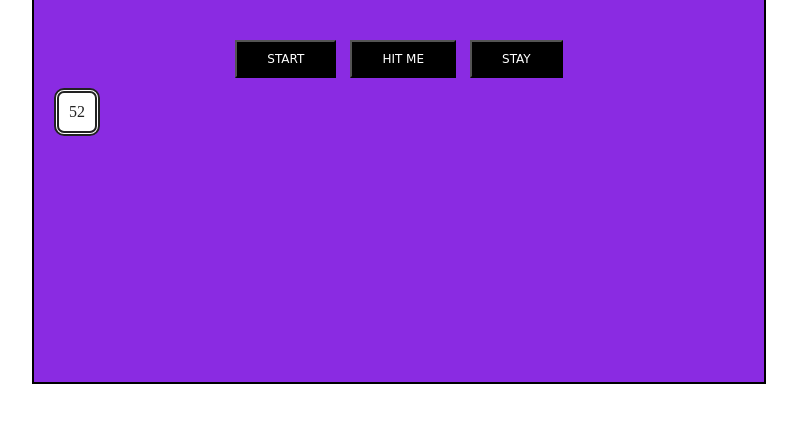
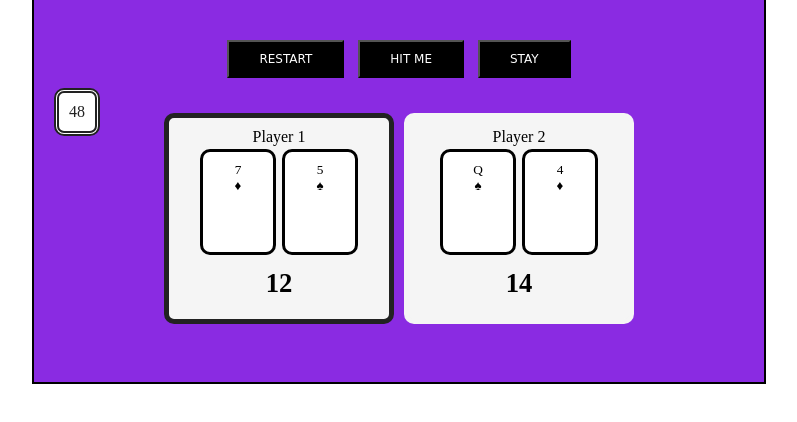
Before and after one commit to Parvejkhanpj/blackJack_cardGame, a plain HTML site: page index.html in a window 1280 px wide. Both pictures are taken after a click on the button "start". Shown: the part 58-480 px from the top of the page, without its empty margins (241-1038 px from the left). Drawn offline with Linux system fonts and the light colour scheme.

Commit message:
update css

```diff
--- a/index.js
+++ b/index.js
@@ -0,0 +1,272 @@
+var suits = ["Spades", "Hearts", "Diamonds", "Clubs"];
+var values = ["2", "3", "4", "5", "6", "7", "8", "9", "10", "J", "Q", "K", "A"];
+var deck = new Array();
+var players = new Array();
+var currentPlayer = 0;
+
+// create Totel deck
+function createDeck() {
+    deck = new Array();
+    for (var i = 0; i < values.length; i++) {
+        for (var x = 0; x < suits.length; x++) {
+            var weight = parseInt(values[i]);
+            if (values[i] == "J" || values[i] == "Q" || values[i] == "K")
+                weight = 10;
+            if (values[i] == "A")
+                weight = 11;
+            var card = {
+                Value: values[i],
+                Suit: suits[x],
+                Weight: weight
+            };
+            deck.push(card);
+        }
+    }
+}
+
+// create Playears
+function createPlayers(num) {
+    players = new Array();
+    for (var i = 1; i <= num; i++) {
+        var hand = new Array();
+        var player = {
+            Name: 'Player ' + i,
+            ID: i,
+            Points: 0,
+            Hand: hand
+        };
+        players.push(player);
+    }
+}
+
+// Create Create plyears UI
+function createPlayersUI() {
+    document.getElementById('players').innerHTML = ''; //acesss players
+    for (var i = 0; i < players.length; i++) {
+        var div_player = document.createElement('div'); //create div for players
+        var div_playerid = document.createElement('div');
+        var div_hand = document.createElement('div'); //dealer site
+        var div_points = document.createElement('div');
+
+
+        // asign class for players UI
+        div_points.className = 'points';
+        div_points.id = 'points_' + i;
+        div_player.id = 'player_' + i; //first div for player
+        div_player.className = 'player';
+        div_hand.id = 'hand_' + i;
+
+        div_playerid.innerHTML = 'Player ' + players[i].ID; //output : 'Player 1'
+        div_player.appendChild(div_playerid); //  output : <div> player 1 </div>
+        div_player.appendChild(div_hand); // output :  <div id="hand_0"></div>
+        div_player.appendChild(div_points); // ouput : <div class="points" id="points_0"></div>
+        document.getElementById('players').appendChild(div_player);
+        // output : <div id="player_0" class="player"><div>Player 1</div><div id="hand_0"></div><div class="points" id="points_0"></div></div>
+    }
+
+    console.log(div_player);
+}
+
+function shuffle() {
+    // for 1000 turns
+    // switch the values of two random cards
+    for (var i = 0; i < 1000; i++) {
+        var location1 = Math.floor((Math.random() * deck.length)); //this funtion help to ganarte random card upto deck for location 1
+        var location2 = Math.floor((Math.random() * deck.length)); //this is for location
+        var tmp = deck[location1];
+
+        deck[location1] = deck[location2];
+        deck[location2] = tmp;
+    }
+}
+// when usar click on start button its value change to restrart
+function startblackjack() {
+    document.getElementById('btnStart').value = 'Restart';
+    document.getElementById("status").style.display = "none";
+    // deal 2 cards to every player object
+    currentPlayer = 0;
+    createDeck();
+    shuffle();
+    createPlayers(2);
+    createPlayersUI();
+    dealHands();
+    document.getElementById('player_' + currentPlayer).classList.add('active'); //output : its create the both site player with suffle card
+}
+
+
+// for deal and hit and stand show
+function dealHands() {
+    // alternate handing cards to each player
+    // 2 cards each
+    for (var i = 0; i < 2; i++) //for card each 2 loop
+    {
+        for (var x = 0; x < players.length; x++) //for 2 players loop
+        {
+            var card = deck.pop(); //pop from deck
+            players[x].Hand.push(card); // insert first card in playes hand then dealer and return to player and then dealer
+            renderCard(card, x); //display the card
+            updatePoints(); //update point
+        }
+    }
+
+    updateDeck();
+}
+//update and render card in both player side one by one
+function renderCard(card, player) {
+    var hand = document.getElementById('hand_' + player);
+    hand.appendChild(getCardUI(card));
+}
+
+
+//its UI for and Icon for Card
+function getCardUI(card) {
+    var el = document.createElement('div');
+    var icon = '';
+    if (card.Suit == 'Hearts')
+        icon = '&hearts;';
+    else if (card.Suit == 'Spades')
+        icon = '&spades;';
+    else if (card.Suit == 'Diamonds')
+        icon = '&diams;';
+    else
+        icon = '&clubs;';
+
+    el.className = 'card';
+    el.innerHTML = card.Value + '<br/>' + icon;
+    return el;
+}
+
+// returns the number of points that a player has in hand
+function getPoints(player) {
+    var points = 0;
+    for (var i = 0; i < players[player].Hand.length; i++) {
+        points += players[player].Hand[i].Weight;
+    }
+    players[player].Points = points;
+    return points;
+}
+
+function updatePoints() {
+    for (var i = 0; i < players.length; i++) {
+        getPoints(i);
+        document.getElementById('points_' + i).innerHTML = players[i].Points;
+    }
+}
+
+function hitMe() {
+    // pop a card from the deck to the current player
+    // check if current player new points are over 21
+    var card = deck.pop();
+    players[currentPlayer].Hand.push(card);
+    renderCard(card, currentPlayer);
+    updatePoints();
+    updateDeck();
+    check();
+}
+
+function stay() {
+    // move on to next player, if any
+    if (currentPlayer != players.length - 1) {
+        document.getElementById('player_' + currentPlayer).classList.remove('active');
+        currentPlayer += 1;
+        document.getElementById('player_' + currentPlayer).classList.add('active');
+    } else {
+        end();
+    }
+}
+
+function end() {
+    var winner = -1;
+    var score = 0;
+
+    for (var i = 0; i < players.length; i++) {
+        if (players[i].Points > score && players[i].Points < 22) {
+            winner = i;
+        }
+
+        score = players[i].Points;
+    }
+
+    document.getElementById('status').innerHTML = 'Winner: Player ' + players[winner].ID;
+    document.getElementById("status").style.display = "inline-block";
+}
+
+function check() {
+    if (players[currentPlayer].Points > 21) {
+        document.getElementById('status').innerHTML = 'Player: ' + players[currentPlayer].ID + ' LOST';
+        document.getElementById('status').style.display = "block";
+        end();
+    }
+}
+
+function updateDeck() {
+    document.getElementById('deckcount').innerHTML = deck.length;
+}
+
+window.addEventListener('load', function () {
+    createDeck();
+    shuffle();
+    createPlayers(1);
+});
+
+
+
+/*
+        deck = {
+        0: {Value: '5', Suit: 'Spades', Weight: 5}
+1: {Value: '10', Suit: 'Diamonds', Weight: 10}
+2: {Value: '6', Suit: 'Hearts', Weight: 6}
+3: {Value: '9', Suit: 'Diamonds', Weight: 9}
+4: {Value: '10', Suit: 'Clubs', Weight: 10}
+5: {Value: 'K', Suit: 'Clubs', Weight: 10}
+6: {Value: '3', Suit: 'Spades', Weight: 3}
+7: {Value: 'A', Suit: 'Clubs', Weight: 11}
+8: {Value: '9', Suit: 'Hearts', Weight: 9}
+9: {Value: 'J', Suit: 'Hearts', Weight: 10}
+10: {Value: '9', Suit: 'Spades', Weight: 9}
+11: {Value: 'K', Suit: 'Hearts', Weight: 10}
+12: {Value: 'J', Suit: 'Diamonds', Weight: 10}
+13: {Value: '6', Suit: 'Diamonds', Weight: 6}
+14: {Value: '4', Suit: 'Spades', Weight: 4}
+15: {Value: 'Q', Suit: 'Diamonds', Weight: 10}
+16: {Value: '4', Suit: 'Clubs', Weight: 4}
+17: {Value: '10', Suit: 'Hearts', Weight: 10}
+18: {Value: 'K', Suit: 'Diamonds', Weight: 10}
+19: {Value: 'A', Suit: 'Spades', Weight: 11}
+20: {Value: '7', Suit: 'Diamonds', Weight: 7}
+21: {Value: '6', Suit: 'Spades', Weight: 6}
+22: {Value: '6', Suit: 'Clubs', Weight: 6}
+23: {Value: '4', Suit: 'Diamonds', Weight: 4}
+24: {Value: '2', Suit: 'Diamonds', Weight: 2}
+25: {Value: '9', Suit: 'Clubs', Weight: 9}
+26: {Value: 'K', Suit: 'Spades', Weight: 10}
+27: {Value: '10', Suit: 'Spades', Weight: 10}
+28: {Value: 'Q', Suit: 'Hearts', Weight: 10}
+29: {Value: '2', Suit: 'Spades', Weight: 2}
+30: {Value: '4', Suit: 'Hearts', Weight: 4}
+31: {Value: '5', Suit: 'Diamonds', Weight: 5}
+32: {Value: 'Q', Suit: 'Clubs', Weight: 10}
+33: {Value: '7', Suit: 'Spades', Weight: 7}
+34: {Value: 'A', Suit: 'Hearts', Weight: 11}
+35: {Value: '8', Suit: 'Diamonds', Weight: 8}
+36: {Value: 'J', Suit: 'Spades', Weight: 10}
+37: {Value: '2', Suit: 'Hearts', Weight: 2}
+38: {Value: '5', Suit: 'Hearts', Weight: 5}
+39: {Value: '8', Suit: 'Hearts', Weight: 8}
+40: {Value: '7', Suit: 'Hearts', Weight: 7}
+41: {Value: '3', Suit: 'Diamonds', Weight: 3}
+42: {Value: '8', Suit: 'Spades', Weight: 8}
+43: {Value: '3', Suit: 'Clubs', Weight: 3}
+44: {Value: '2', Suit: 'Clubs', Weight: 2}
+45: {Value: '8', Suit: 'Clubs', Weight: 8}
+46: {Value: 'A', Suit: 'Diamonds', Weight: 11}
+47: {Value: '5', Suit: 'Clubs', Weight: 5}
+        }
+
+
+players = {
+    0: {Name: 'Player 1', ID: 1, Points: 21, Hand: Array(3)}
+1: {Name: 'Player 2', ID: 2, Points: 20, Hand: Array(3)}
+length: 2
+}
+*/
--- a/style.css
+++ b/style.css
@@ -45,11 +45,61 @@ h1 {
     text-align: center;
 }
 
+.game .card {
+    width: 50px;
+    height: 80px;
+    padding: 10px;
+    border: solid 1px #808080;
+    background-color: white;
+    display: inline-block;
+    /* display: flex; */
+    border-radius: 10px;
+    font-size: 10pt;
+    text-align: center;
+    margin: 3px;
+    border: solid 3px;
+}
+
+.game .status {
+    display: inline-block;
+    background: gold;
+    border: solid 5px white;
+    border-radius: 10px;
+    padding: 5px 20px;
+    margin: 0 auto;
+    margin-top: 10px;
+    display: none;
+}
+
 .players {
     width: 500px;
     margin: 0 auto;
     margin-top: 20px;
     text-align: center;
+}
+
+.player {
+    width: 40%;
+    border: solid 5px #f5f5f5;
+    border-radius: 10px;
+    padding: 10px;
+    display: inline-block;
+    margin: 1%;
+    vertical-align: top;
+    background: #f5f5f5;
+}
+
+.player.active {
+    border: solid 5px #222;
+}
+
+
+/* points under card */
+.points {
+    text-align: center;
+    font-size: 20pt;
+    font-weight: bold;
+    margin: 10px;
 }
 
 .deck {
```
